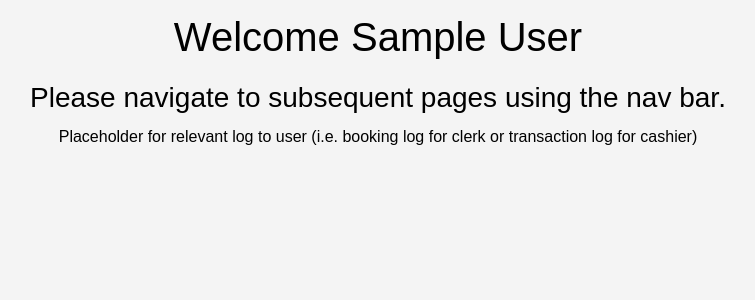
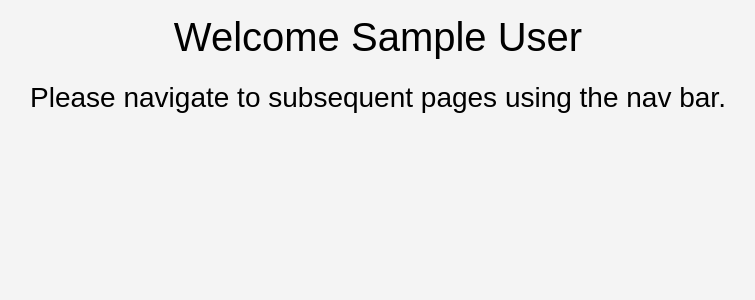
Before and after one commit to kobibell/Warden-Web-Wizards-JIMS, a Django app: page /home-page/ in a window 1280 px wide. Shown: the part 58-358 px from the top of the page, without its empty margins (262-1017 px from the left). Run offline with Django 4.2, Linux system fonts and the light colour scheme; the visitor is signed in with stand-in values (Sample User, id 1).

Commit message:
removed extra line

```diff
--- a/src/jims_project/templates/home_page.html
+++ b/src/jims_project/templates/home_page.html
@@ -13,7 +13,6 @@
 <div class="text-center">
     <h1>Welcome {{ user.first_name }} {{ user.last_name }}</h1>
     <h3 style="margin-bottom: 10px;">Please navigate to subsequent pages using the nav bar.</h3>
-    <a style="margin-bottom: 20px;">Placeholder for relevant log to user (i.e. booking log for clerk or transaction log for cashier)</a>
 </div>
 
 
```
